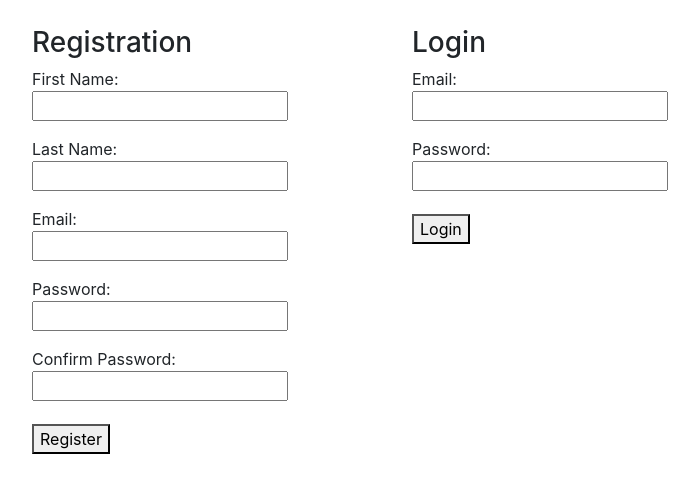
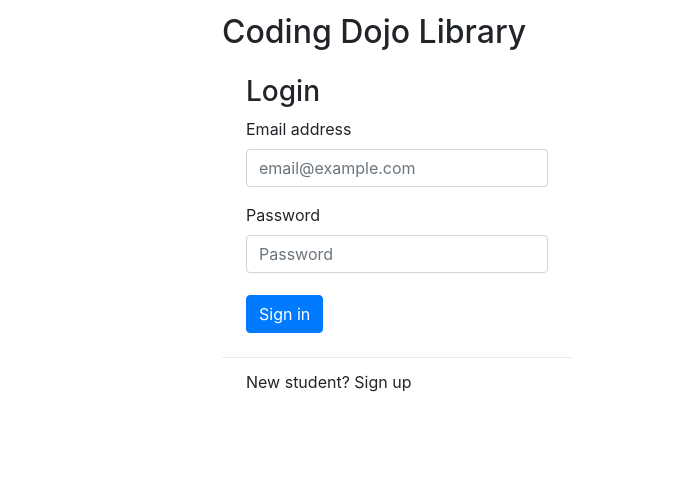
Before and after one commit to AndyHuang9322/Lib_system, a Django app: page /login in a window 1280 px wide. Shown: the top 493 px of the page, without its empty margins (243-942 px from the left). Run offline with Django 3.2, Linux system fonts and the light colour scheme; parts of the project's set-up code (start-up, migrations or seed data) failed here and were passed over; some libraries are stand-ins or nearby versions.

Commit message:
login and regist html

```diff
--- a/apps/lib_app/templates/dashboard.html
+++ b/apps/lib_app/templates/dashboard.html
@@ -3,7 +3,7 @@
 
 <head>
     <meta charset="utf-8" />
-    <title>Student Dashboard</title>
+    <title>{{user.first_name}} {{user.last_name}} | Coding Dojo Library</title>
     <link rel="stylesheet" href="https://stackpath.bootstrapcdn.com/bootstrap/4.2.1/css/bootstrap.min.css" integrity="sha384-GJzZqFGwb1QTTN6wy59ffF1BuGJpLSa9DkKMp0DgiMDm4iYMj70gZWKYbI706tWS"
         crossorigin="anonymous">
     <style>
--- a/apps/lib_app/templates/index.html
+++ b/apps/lib_app/templates/index.html
@@ -3,7 +3,7 @@
 
 <head>
     <meta charset="utf-8" />
-    <title>A Web Page</title>
+    <title>Coding Dojo Library</title>
     <link rel="stylesheet" href="https://stackpath.bootstrapcdn.com/bootstrap/4.2.1/css/bootstrap.min.css" integrity="sha384-GJzZqFGwb1QTTN6wy59ffF1BuGJpLSa9DkKMp0DgiMDm4iYMj70gZWKYbI706tWS"
         crossorigin="anonymous">
     <style>
@@ -12,10 +12,10 @@
         }
         .messages{
             color: red;
-            font-size: 10px;
+            font-size: 15px;
         }
         .container{
-            margin-top: 2%;
+            margin-top: 1%;
         }
     </style>
 </head>
@@ -23,32 +23,18 @@
 <body>
     <div class="container">
         <div class="row">
+            <div class="col"></div>
+            <div class="col-4">
+                <h2>Coding Dojo Library</h2>
+            </div>
+            <div class="col"></div>
+        </div>
+        <div class="row">
             <div class="col">
             </div>
             <div class="col-4">
-                <form action="/register" method="POST">
-                    {% csrf_token %}
-                    <h3>Registration</h3>
-                    {% if messages %}
-                    <ul class="messages">
-                        {% for message in messages %}
-                        <li {% if message.tags %} class="{{ message.tags }}" {% endif %}>
-                            {% if message.level == DEFAULT_MESSAGE_LEVELS.ERROR %}Important: {% endif %}
-                            {{ message }}
-                        </li>
-                        {% endfor %}
-                    </ul>
-                    {% endif %}
-                    <p>First Name: <br><input type="text" name="fname"></p>
-                    <p>Last Name: <br><input type="text" name="lname"></p>
-                    <p>Email: <br><input type="text" name="email"></p>
-                    <p>Password: <br><input type="password" name="pw"></p>
-                    <p>Confirm Password: <br><input type="password" name="cpw"></p>
-                    <button type="submit">Register</button></a>
-                </form>
-            </div>
-            <div class="col-4">
-                <form action="/login" method="POST">
+                <div class="">
+                    <form class="px-4 py-3" action="/login" method="POST">
                         {% csrf_token %}
                         <h3>Login</h3>
                         {% if errors %}
@@ -60,13 +46,24 @@
                             {% endfor %}
                         </ul>
                         {% endif %}
-                    <p>Email: <br><input type="text" name="email"></p>
-                    <p>Password: <br><input type="password" name="pw"></p>
-                    <button type="submit">Login</button></a>
+                        <div class="form-group">
+                            <label for="exampleDropdownFormEmail1">Email address</label>
+                            <input type="email" name="email" class="form-control" id="exampleDropdownFormEmail1"
+                                placeholder="email@example.com">
+                        </div>
+                        <div class="form-group">
+                            <label for="exampleDropdownFormPassword1">Password</label>
+                            <input type="password" name="pw" class="form-control" id="exampleDropdownFormPassword1"
+                                placeholder="Password">
+                        </div>
+                        <button type="submit" class="btn btn-primary">Sign in</button>
                     </form>
+                    <div class="dropdown-divider"></div>
+                    <a class="dropdown-item" href="/register">New student? Sign up</a>
                 </div>
-            <div class="col">
             </div>
+            <!--   login ends -->
+            <div class="col"></div>
         </div>
     </div>
 </body>
--- a/apps/lib_app/views.py
+++ b/apps/lib_app/views.py
@@ -17,6 +17,8 @@
         return render(request,'index.html')
 
 def register(request):
+    if request.method == 'GET':
+        return render (request, 'register.html')
     if request.method == 'POST':
         check_response = User.objects.registration_validator(request.POST)
     if check_response['valid']:
@@ -25,7 +27,7 @@
     else:
         for error in check_response['errors']:
             messages.add_message(request, messages.ERROR, error)
-        return render(request,'index.html')
+        return render(request,'register.html')
 
 def login(request):
     errors=[]
```
Also changed, not shown: apps/lib_app/templates/register.html (added, +96 -0 lines). Lines whose indentation alone changed are shown as unchanged.
